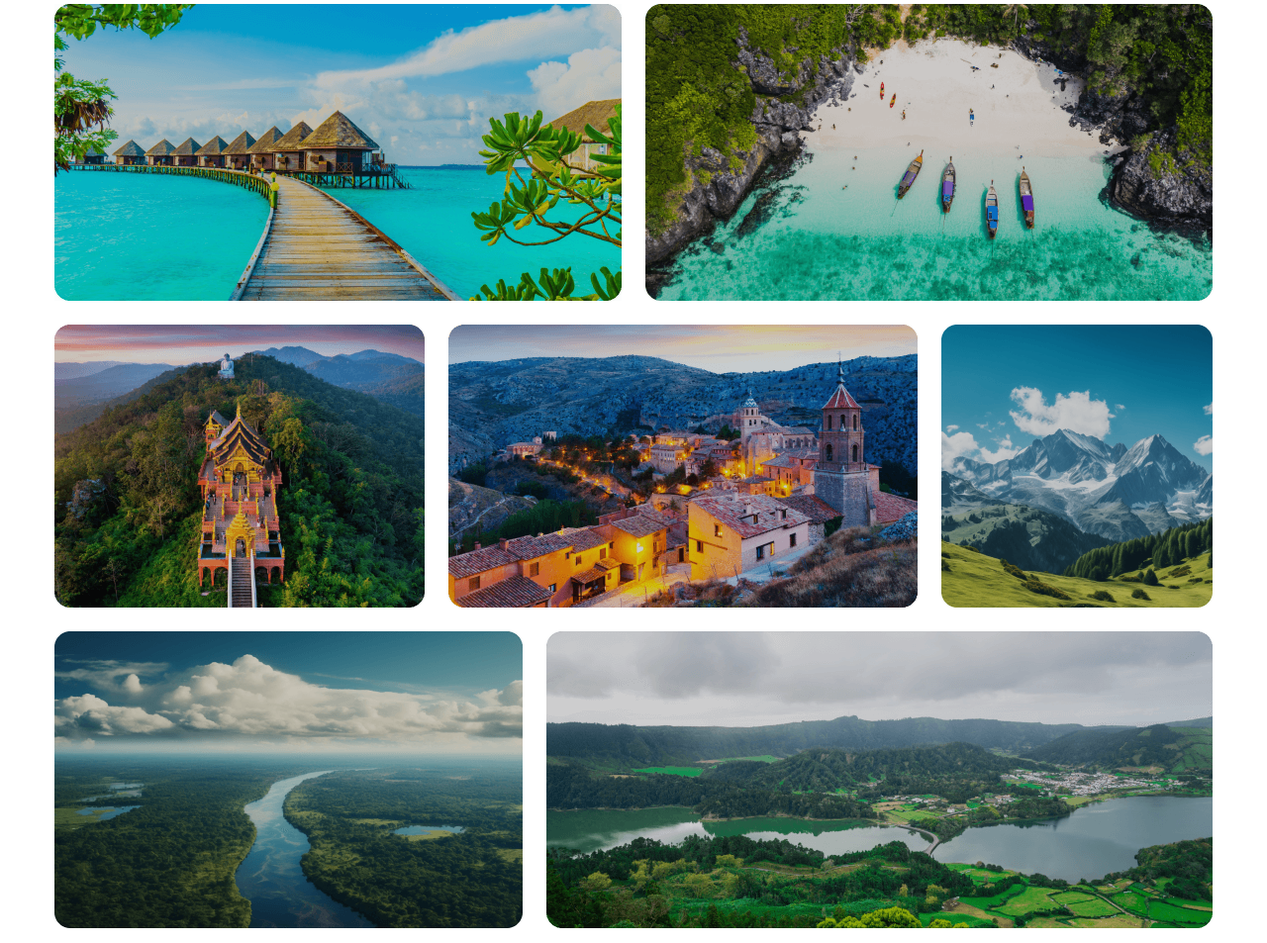
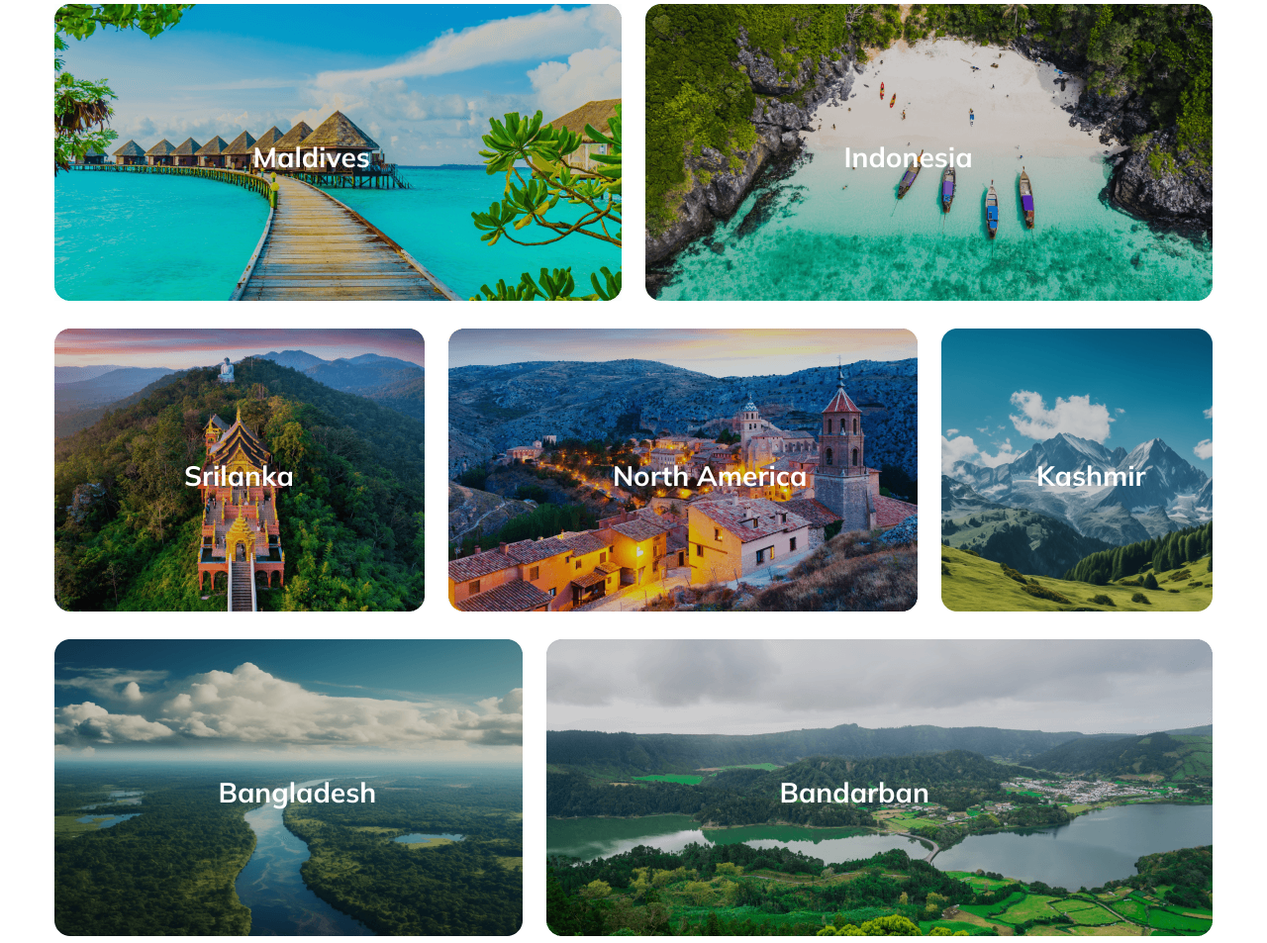
Before and after one commit to shoriful-stack/SkyScan-Travels, a plain HTML site: page index.html in a window 1280 px wide. Shown: the part 1553-2506 px from the top of the page at 99% size. Drawn offline with Linux system fonts and the light colour scheme.

Commit message:
destination section updated

```diff
--- a/index.html
+++ b/index.html
@@ -74,17 +74,52 @@
             </div>
                 <div class="img-container">
                     <div class="row-1">
-                        <img src="Images/Rectangle 5.png" alt="">
-                        <img src="Images/Rectangle 8.png" alt="">
+                        <div class="test">
+                            <img src="Images/Rectangle 5.png" alt="">
+                        <div class="banner-text">
+                            <h3>Maldives</h3>
+                        </div>
+                        </div>
+                        <div class="test">
+                            <img src="Images/Rectangle 8.png" alt="">
+                        <div class="banner-text">
+                            <h3>Indonesia</h3>
+                        </div>
+                        </div>
                     </div>
                     <div class="row-1">
+                        <div class="test">
                         <img class="same" src="Images/Rectangle 6.png" alt="">
+                        <div class="banner-text">
+                            <h3>Srilanka</h3>
+                        </div>
+                        </div>
+                        <div class="test">
                         <img class="same" src="Images/Rectangle 7.png" alt="">
-                        <img src="Images/Rectangle 9.png" alt="">
+                        <div class="banner-text">
+                            <h3>North America</h3>
+                        </div>
+                        </div>
+                        <div class="test">
+                        <img class="same" src="Images/Rectangle 9.png" alt="">
+                        <div class="banner-text">
+                            <h3>Kashmir</h3>
+                        </div>
+                        </div>
                     </div>
                     <div id="different" class="row-1">
-                        <img class="same" src="Images/Rectangle 11.png" alt="">
-                        <img src="Images/Rectangle 10.png" alt="">
+                        <div class="test">
+                            <img class="same" src="Images/Rectangle 11.png" alt="">
+                            <div class="banner-text">
+                                <h3>Bangladesh</h3>
+                            </div>
+                        </div>
+                        <div class="test">
+                            <img src="Images/Rectangle 10.png" alt="">
+                            <div class="banner-text">
+                                <h3>Bandarban</h3>
+                            </div>
+                        </div>
                     </div>
                 </div>
         </section>
--- a/style.css
+++ b/style.css
@@ -162,6 +162,18 @@ section{
 }
 #different{
     margin-bottom: 0px;
+}
+/*test*/
+.test{
+    position: relative;
+}
+.banner-text{
+    position: absolute;
+    top: 45%;
+    left: 35%;
+    /*text-align: center;*/
+    color: #FFF;
+    font-size: 1.5rem;
 }
 /*vacation section styles*/
 .cart img{
@@ -450,4 +462,7 @@ footer{
         margin-top: 20px;
         margin-left: 0px;
     }
+    .same{
+        width: 100%;
+    }
 }
```
